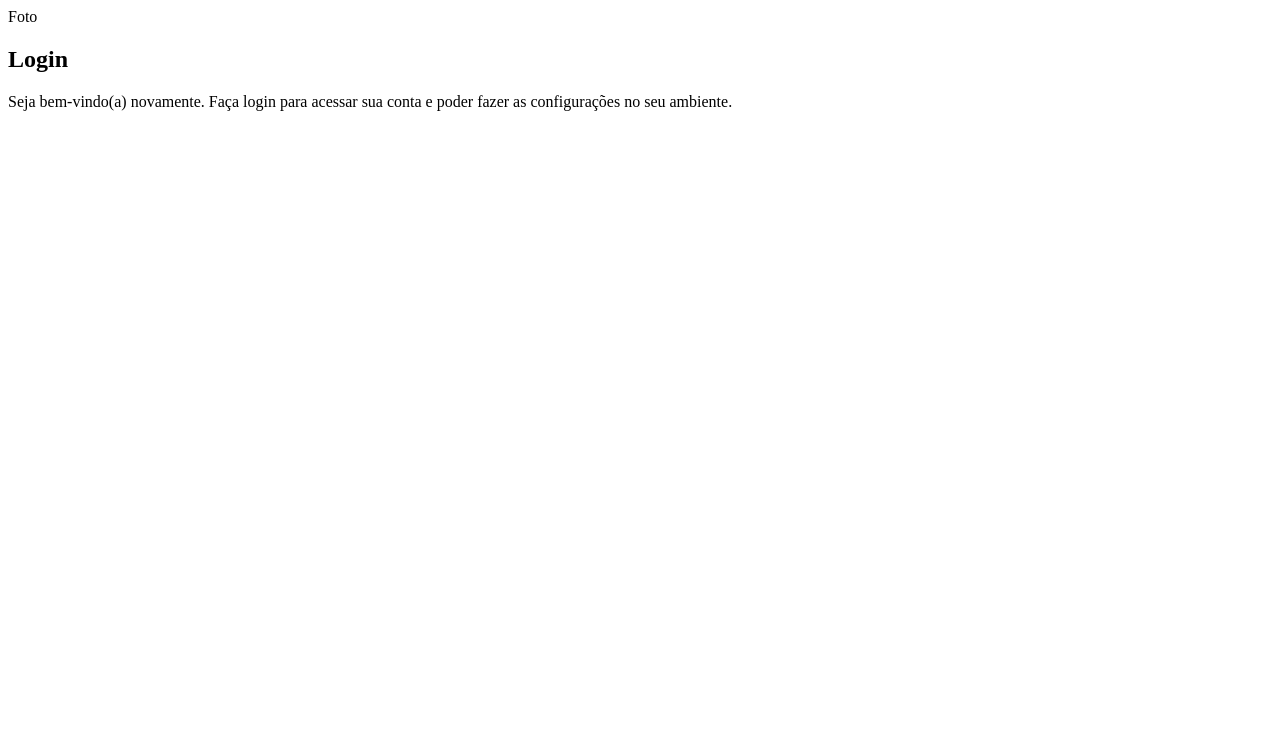
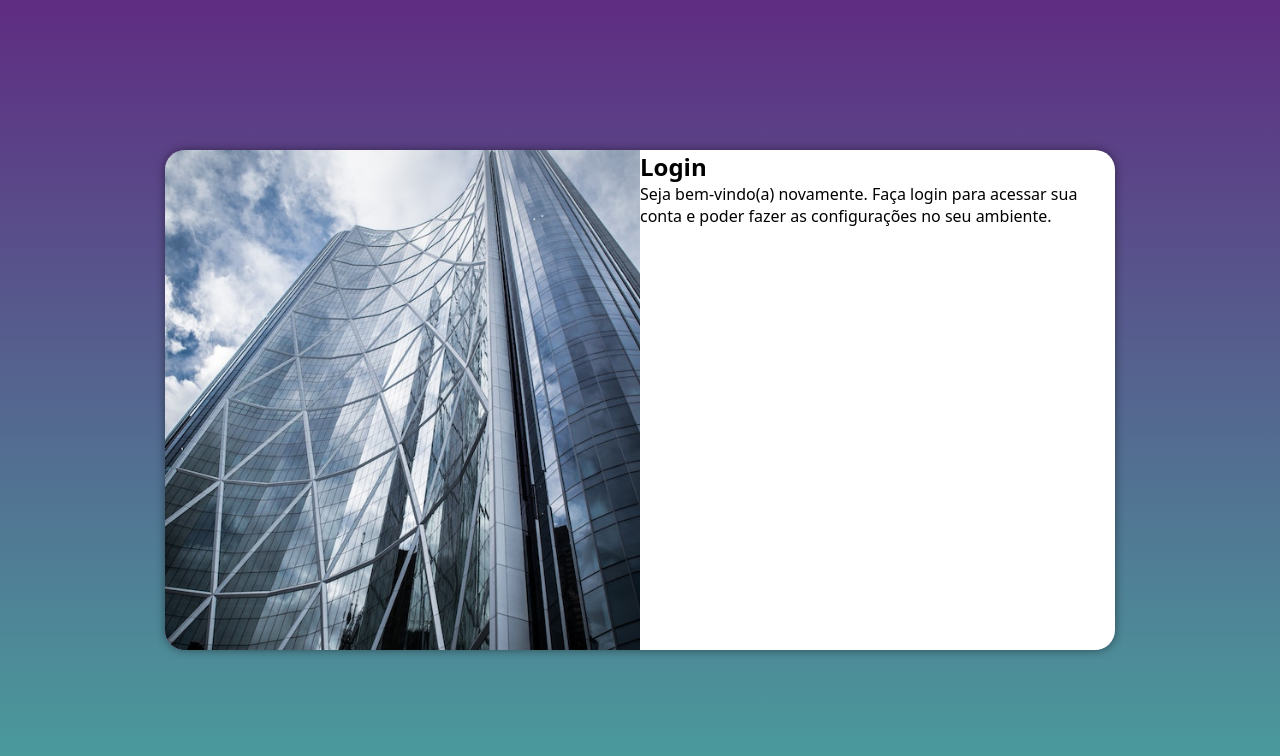
Before and after one commit to renatorsilveira/projeto-login, a plain HTML site: page index.html in a window 1280 px wide. Drawn offline with Linux system fonts and the light colour scheme.

Commit message:
media query para outras telas

```diff
--- /dev/null
+++ b/estilos/media-query.css
@@ -0,0 +1,52 @@
+@charset "UTF-8";
+
+/* Typical Device Breakpoints
+-------------------------------
+Pequenas telas: até 600px
+Celular: de 600px até 768px
+Tablet: 768px até 992px
+Desktop: 992px até 1200px
+Grandes telas: acima de 1200px
+*/
+
+@media screen and (min-width: 768px) and (max-width:992px)
+ {
+    body {
+        background-image: linear-gradient(to top, #49a09d, #5f2c82);
+    }
+
+    section#login {
+        width: 80vw;
+    }
+
+    section#login > div#imagem {
+        float: left;
+        width: 30%;
+        height: 116%;
+    }
+
+    section#login > div#formulario {
+        float: right;
+        width: 70%;
+    }
+}
+
+@media screen and (min-width: 992px) {
+    body {
+        background-image: linear-gradient(to top, #49a09d, #5f2c82);
+    }
+    section#login {
+        width: 950px;
+    }
+
+    section#login > div#imagem {
+        float: left;
+        width: 50%;
+        height: 100%;
+    }
+
+    section#login > div#formulario {
+        float: right;
+        width: 50%;
+    }
+}
--- a/estilos/style.css
+++ b/estilos/style.css
@@ -5,3 +5,51 @@
     Verde: #49a09d
     Lilás: #5f2c82
 */
+
+* {
+    font-family: system-ui, -apple-system, BlinkMacSystemFont, 'Segoe UI', Roboto, Oxygen, Ubuntu, Cantarell, 'Open Sans', 'Helvetica Neue', sans-serif;
+    padding: 0px;
+    margin: 0px;
+    box-sizing: border-box;
+}
+
+body, html {
+    background-color: #5f2c82;
+    height: 100vh;
+    width: 100vw;
+}
+
+main {
+    position: relative;
+    height: 100vh;
+    width: 100vw;
+}
+
+section#login {
+    position: absolute;
+    top: 50%;
+    left: 50%;
+    transform: translate(-50%, -50%);
+    overflow: hidden;
+    background-color: white;
+    width: 250px;
+    height: 500px;
+    border-radius: 20px;
+    box-shadow: 0px 0px 10px rgba(0, 0, 0, 0.450);
+    transition: width .3s, height .3s;
+    transition-timing-function: ease;
+}
+
+section#login > div#imagem {
+    display: block;
+    background:#5f2c82 url(../imagens/aço\ arranha-céu.jpg) no-repeat;
+    background-size: cover;
+    background-position: left -82px;
+    height: 200px;
+}
+
+section#login > div#formulario {
+    display: block;
+    padding: 10px;
+
+}
--- a/index.html
+++ b/index.html
@@ -6,12 +6,13 @@
     <meta name="viewport" content="width=device-width, initial-scale=1.0">
     <title>Login</title>
     <link rel="stylesheet" href="estilos/style.css">
+    <link rel="stylesheet" href="estilos/media-query.css">
 </head>
 <body>
     <main>
         <section id="login">
             <div id="imagem">
-                Foto
+                <!-- Aqui vai a imagem nas CSS -->
             </div>
             <div id="formulário">
                 <h1>Login</h1>
```
